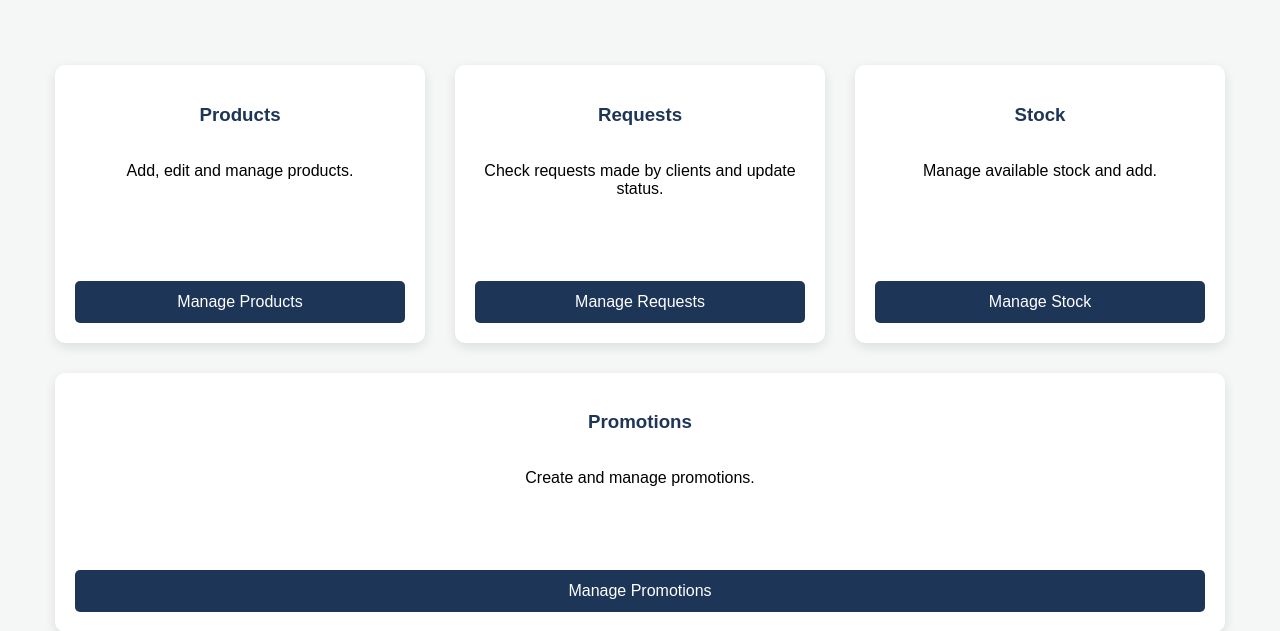
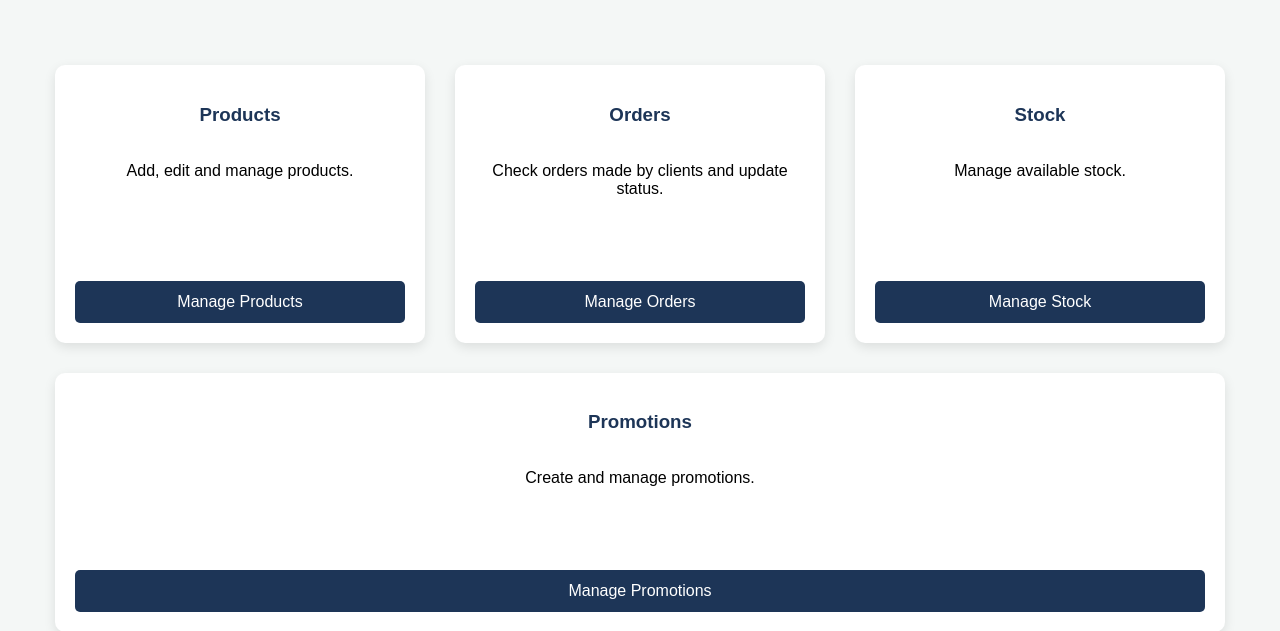
Before and after one commit to TrueManOfCulture/Database2, a Django app: template loja/templates/seller_page.html in a window 1280 px wide. Shown: the part 63-694 px from the top of the page. Run offline with Django 5.2, Linux system fonts and the light colour scheme; the template is opened without the code that fills it, so the values that code supplies are empty.

Commit message:
fixes to seller page

```diff
--- a/loja/templates/seller_page.html
+++ b/loja/templates/seller_page.html
@@ -95,13 +95,13 @@
         <a href="{% url 'produto_list' %}">Manage Products</a>
       </div>
       <div class="card">
-        <h3>Requests</h3>
-        <p>Check requests made by clients and update status.</p>
-        <a href="#">Manage Requests</a>
+        <h3>Orders</h3>
+        <p>Check orders made by clients and update status.</p>
+        <a href="#">Manage Orders</a>
       </div>
       <div class="card">
         <h3>Stock</h3>
-        <p>Manage available stock and add.</p>
+        <p>Manage available stock.</p>
         <a href="#">Manage Stock</a>
       </div>
       <div class="card">
```
